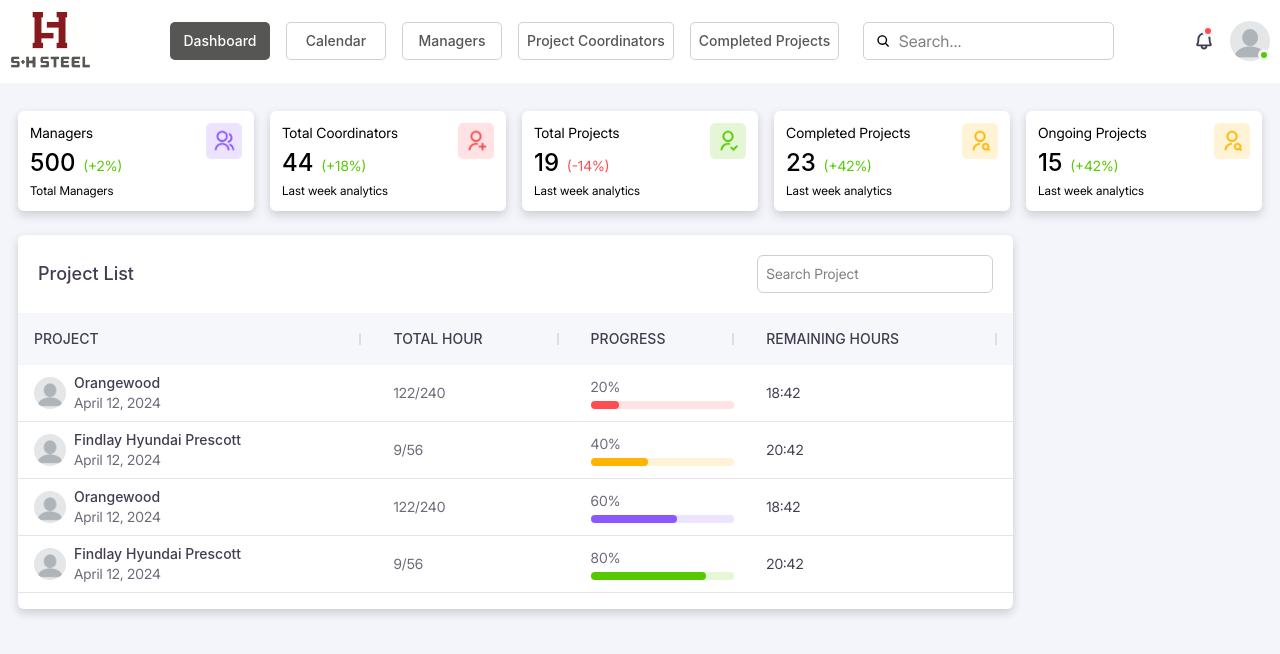
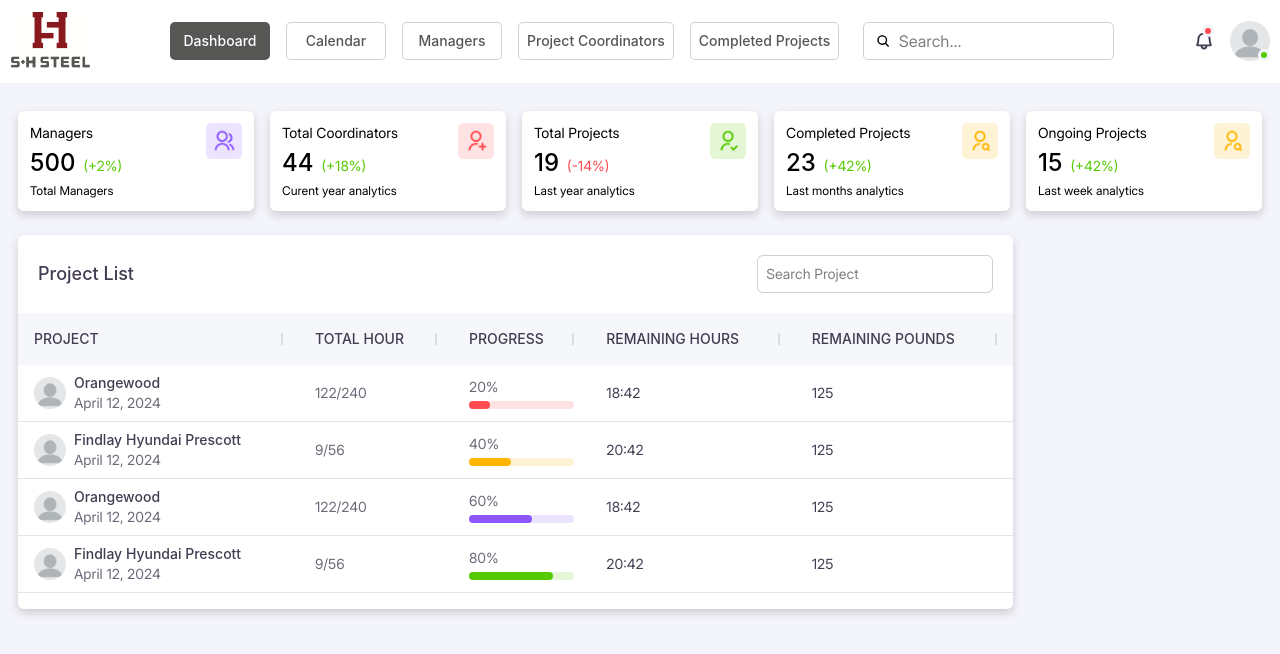
Before and after one commit to mehak187/SHSteelReact, a React (Vite) app: page /dashboard in a window 1280 px wide. Shown: the top 654 px of the page. Built offline with nearby package versions, Linux system fonts and the light colour scheme; a web font is replaced by a local one.

Commit message:
Refactor Calendar and Dashboard components for improved readability and consistency; update endnotes and add remaining pounds to Dashboard table.

```diff
--- a/src/Pages/Calendar.jsx
+++ b/src/Pages/Calendar.jsx
@@ -9,13 +9,13 @@ export default function Calendar() {
   const [open, setOpen] = useState(false);
 
   const tabData = [
-    { label: "Calendar", content: <CalendarComponent/> },
-    { label: "Capacity Calculator", content: <CapacityCalculator/> },
+    { label: "Calendar", content: <CalendarComponent /> },
+    { label: "Capacity Calculator", content: <CapacityCalculator /> },
   ];
   return (
     <div>
       <div >
-          <TabComponent tabs={tabData} />
+        <TabComponent tabs={tabData} />
       </div>
       <AddNewProject open={open} onOpenChange={setOpen} />
     </div>
--- a/src/Pages/Dashboard.jsx
+++ b/src/Pages/Dashboard.jsx
@@ -21,7 +21,7 @@ export default function Dashboard() {
       title: "Total Coordinators",
       value: "44",
       percent: "(+18%)",
-      endnote: "Last week analytics",
+      endnote: "Curent year analytics",
       type: "safe",
     },
     {
@@ -29,7 +29,7 @@ export default function Dashboard() {
       title: "Total Projects",
       value: "19",
       percent: "(-14%)",
-      endnote: "Last week analytics",
+      endnote: "Last year analytics",
       type: "danger",
     },
     {
@@ -37,7 +37,7 @@ export default function Dashboard() {
       title: "Completed Projects",
       value: "23",
       percent: "(+42%)",
-      endnote: "Last week analytics",
+      endnote: "Last months analytics",
       type: "safe",
     },
     {
@@ -50,7 +50,7 @@ export default function Dashboard() {
     },
   ];
 
-  const tableHeader = ["PROJECT", "TOTAL Hour", "PROGRESS", "Remaining HOURS"];
+  const tableHeader = ["PROJECT", "TOTAL Hour", "PROGRESS", "Remaining HOURS", "Remaining Pounds"];
   const tabledata = [
     {
       img: dummyuser,
@@ -59,6 +59,7 @@ export default function Dashboard() {
       totalhour: "122/240",
       percent: 20,
       remainingHour: "18:42",
+      remainingPound: "125",
     },
     {
       img: dummyuser,
@@ -67,6 +68,7 @@ export default function Dashboard() {
       totalhour: "9/56",
       percent: 40,
       remainingHour: "20:42",
+      remainingPound: "125",
     },
     {
       img: dummyuser,
@@ -75,6 +77,7 @@ export default function Dashboard() {
       totalhour: "122/240",
       percent: 60,
       remainingHour: "18:42",
+      remainingPound: "125",
     },
     {
       img: dummyuser,
@@ -83,6 +86,7 @@ export default function Dashboard() {
       totalhour: "9/56",
       percent: 80,
       remainingHour: "20:42",
+      remainingPound: "125",
     },
   ];
 
@@ -128,6 +132,7 @@ export default function Dashboard() {
         </div>
       </div>,
       <p>{item.remainingHour}</p>,
+      <p>{item.remainingPound}</p>,
     ];
   });
   return (
--- a/src/Pages/DetailProject.jsx
+++ b/src/Pages/DetailProject.jsx
@@ -7,6 +7,7 @@ import DaysTable from '../components/DetailProject/DaysTable';
 
 const DetailProject = () => {
     const navigate = useNavigate();
+
     return (
         <div>
             <div className='bg-white shadow-md rounded-lg'>
--- a/src/components/Calendar/AddNewProject.jsx
+++ b/src/components/Calendar/AddNewProject.jsx
@@ -174,7 +174,7 @@ export default function AddNewProject({ open, onOpenChange }) {
               type="reset"
               className="text-[#88191F] text-sm font-medium bg-white border border-[#88191F] rounded-[6px] py-2 px-4"
             >
-              Discard
+              Cancel
             </button>
           </div>
         </div>
--- a/src/components/Calendar/CalendarComponent.jsx
+++ b/src/components/Calendar/CalendarComponent.jsx
@@ -163,7 +163,7 @@ const CalendarComponent = () => {
                                             row.tonnage.map((tonnage, index) => (
                                                 <div key={index} className="border-b border-[#2E263D1F] p-2 flex items-center">
                                                     <div>
-                                                        <img src={Eur} alt="" className='w-[25px] object-contain' />
+                                                        {/* <img src={Eur} alt="" className='w-[25px] object-contain' /> */}
                                                     </div><p className='text-[#828280] text-xs'>{tonnage}</p>
                                                 </div>
                                             ))
--- a/src/components/Calendar/CapacityCalculator.jsx
+++ b/src/components/Calendar/CapacityCalculator.jsx
@@ -98,7 +98,31 @@ const CapacityCalculator = () => {
                             </tbody>
                         </table>
                     </div>
-                    <div className='mt-10'>
+                    <div className='flex justify-between items-center mt-10'>
+                        <div>
+                            <h4 className='font-medium sm:text-3xl text-xl'>Miscellaneous Calculator</h4>
+                        </div>
+                        <div>
+                            <button
+                                onClick={handlemodalopen}
+                                className="text-white text-sm font-medium bg-[#88191F] border border-[#88191F] rounded-[6px] py-2 px-2 shadow-[0px_2px_4px_0px_#2E263D29]"
+                            >
+                                <img src={EditImg} alt="" className='size-5' />
+                            </button>
+                            <Modal
+                                open={modalopen}
+                                onClose={handlemodalclose}
+                                aria-labelledby="modal-modal-title"
+                                aria-describedby="modal-modal-description"
+                                sx={{ m: 2 }}
+                            >
+                                <div className="absolute top-1/2 left-1/2 -translate-1/2 w-full max-w-[500px] outline-0">
+                                    <EditCapacityCalculator />
+                                </div>
+                            </Modal>
+                        </div>
+                    </div>
+                    <div className='mt-5'>
                         <table className='w-full'>
                             <thead>
                                 <tr className='border-b-4 border-[#000]'>
@@ -154,9 +178,9 @@ const CapacityCalculator = () => {
                                     </td>
                                     <td className={`text-center p-3 text-[#828280] bg-white inset-shadow-sm ${row.label === "Total" ? "border-t-4 border-[#000]" : ""}`}>
                                         <div className='flex items-center gap-2'>
-                                            <div>
+                                            {/* <div>
                                                 <img src={Eur} alt="" className='w-[20px] object-contain'/>
-                                            </div>
+                                            </div> */}
                                             {row.emp || "------"}
                                         </div>
                                     </td>
@@ -179,9 +203,9 @@ const CapacityCalculator = () => {
                                     </td>
                                     <td className={`text-center p-3 text-[#828280] bg-white inset-shadow-sm ${row.label === "Total" ? "border-t-4 border-[#000]" : ""}`}>
                                         <div className='flex items-center gap-2'>
-                                            <div>
+                                            {/* <div>
                                                 <img src={Eur} alt="" className='w-[20px] object-contain'/>
-                                            </div>
+                                            </div> */}
                                             {row.emp || "------"}
                                         </div>
                                     </td>
```
